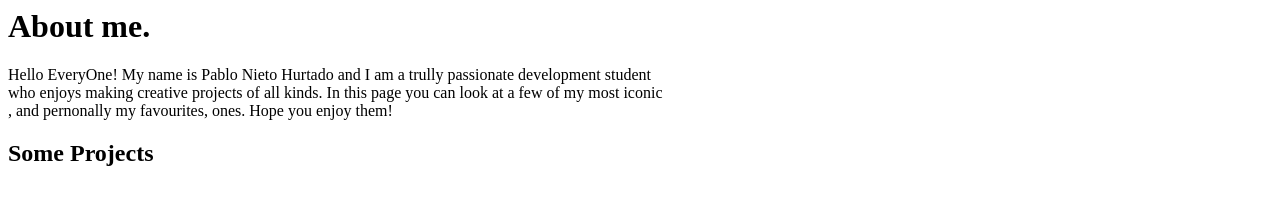
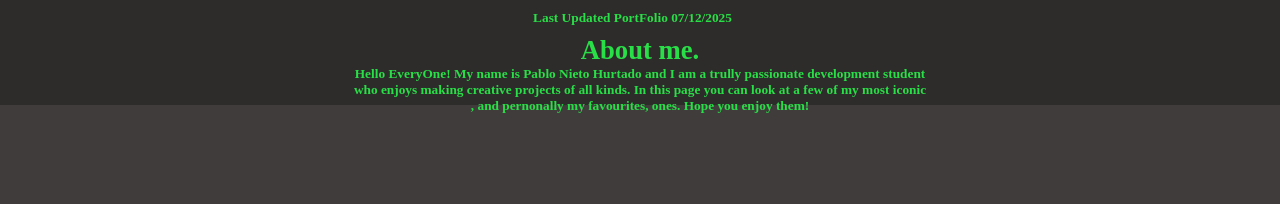
Before and after one commit to pnietohurtado/Portfolio, a plain HTML site: page Web/index.html in a window 1280 px wide. Drawn offline with Linux system fonts and the light colour scheme.

Commit message:
Changes in the appearence of the web

```diff
--- /dev/null
+++ b/CSS/style.css
@@ -0,0 +1,48 @@
+/*Every change or style applied in this part will be global
+for those using this css*/
+* {
+    margin: 0;
+    padding: 0;
+    box-sizing: border-box;
+}
+
+/*Everything inside the "body" ticket*/
+body{
+    background-color: #403c3c;
+    font-family: 'Times New Roman', Times, serif;
+}
+
+
+#last_updated{
+    background-color: #2e2b2b;
+    color: rgb(41, 223, 71);
+    font-weight: bold;
+    font-size: smaller;
+    height: 35px;
+    line-height: 35px;
+    width:100%; /*All the space that contains the text*/
+    position: fixed;
+    top: 0;
+    left: 0;
+    z-index: 1001;
+    text-align: center;
+    padding-right: 15px;
+}
+
+#presentation{
+    background-color: #2e2b2b;
+    color:rgb(41, 223, 71);
+    font-weight: bold;
+    font-size: smaller;
+    height: 70px;
+    width: 100%;
+    position : fixed;
+    top: 35px;
+    left: 0;
+    text-align: center;
+}
+
+
+.search_menu{
+
+}
--- a/index.html
+++ b/Web/index.html
@@ -2,16 +2,32 @@
 <head>
     <meta charset="UTF-8">
     <meta name="viewport" content="width=device-width, initial-scale=1.0">
+    <link rel="stylesheet" href="/CSS/style.css">
     <title>Portfolio</title>
 </head>
 <body>
+
+
+    <div id="last_updated">
+        Last Updated PortFolio 07/12/2025
+    </div>
+
+    <div class="search_menu">
+
+    </div>
+
+
+    <!--All the information about the author-->
+    <div id="presentation">
 
     <H1>About me. </H1>
     <p>Hello EveryOne! My name is Pablo Nieto Hurtado and I am a trully passionate development student <br>
     who enjoys making creative projects of all kinds. In this page you can look at a few of my most iconic <br>
     , and pernonally my favourites, ones. Hope you enjoy them!</p>
 
-    <h2>Some Projects</h2>
+    </div>
+
+
 
 </body>
 </html>
```
